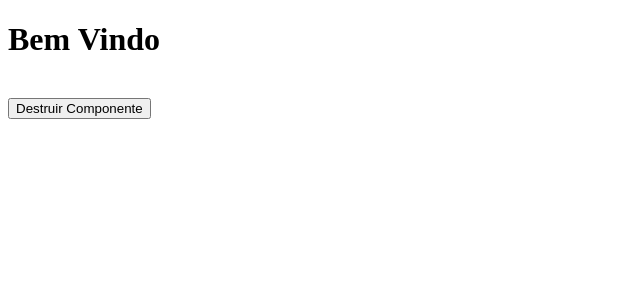
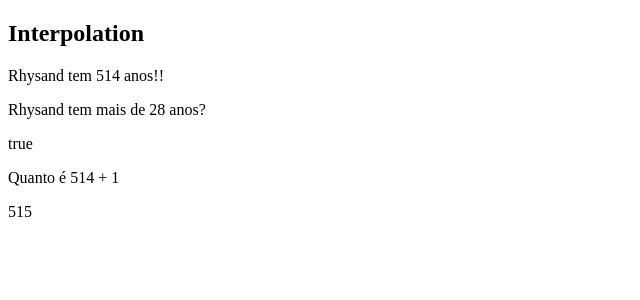
Before and after one commit to RubensHerculano22/AulasAngular, an Angular app: page / in a window 1280 px wide. Shown: the top 300 px of the page, without its empty margins (0-640 px from the left). Built offline with nearby package versions, Linux system fonts and the light colour scheme.

Commit message:
Interpolation

```diff
--- a/src/app/app.component.ts
+++ b/src/app/app.component.ts
@@ -1,52 +1,15 @@
-import { AfterContentChecked, AfterContentInit, AfterViewChecked, AfterViewInit, Component, DoCheck, OnInit } from '@angular/core';
+import { Component, OnInit } from '@angular/core';
 
 @Component({
   selector: 'app-root',
   template: `
-    <!-- {{valor}}
-    <button (click)="adicionar()">Adicionar</button> -->
-    <app-title *ngIf="destruir"></app-title>
-    <br/>
-    <button (click)="destruirComponent()">Destruir Componente</button>
+    <app-data-biding></app-data-biding>
     <router-outlet></router-outlet>
   `
 })
-export class AppComponent implements OnInit, DoCheck, AfterContentInit, AfterContentChecked, AfterViewInit, AfterViewChecked{
-  //public title = 'Bem Vindo'; Variavel para mostrar na tela(app.component.html)
-  // public valor: number = 1;
-
-  public destruir:boolean = true;
-
+export class AppComponent implements OnInit{
   constructor() {}
-
-  // public adicionar(): number {
-  //   return this.valor += 1;
-  // }
 
   ngOnInit(): void {
   }
-
-  public destruirComponent() {
-    this.destruir = false;
-  }
-
-  ngDoCheck(): void {
-    // console.log("doCheck")
-  }
-
-  ngAfterContentInit(): void {
-    // console.log("afterContentInit")
-  }
-
-  ngAfterContentChecked(): void {
-    // console.log("aftercontentChecked")
-  }
-
-  ngAfterViewInit(): void {
-    // console.log("afterViewInit")
-  }
-
-  ngAfterViewChecked(): void {
-    // console.log("afterViewChecked")
-  }
 }
--- a/src/app/app.module.ts
+++ b/src/app/app.module.ts
@@ -4,11 +4,13 @@
 import { AppRoutingModule } from './app-routing.module';
 import { AppComponent } from './app.component';
 import { TitleComponent } from './title/title.component';
+import { DataBidingComponent } from './data-biding/data-biding.component';
 
 @NgModule({
   declarations: [
     AppComponent,
-    TitleComponent
+    TitleComponent,
+    DataBidingComponent
   ],
   imports: [
     BrowserModule,
--- /dev/null
+++ b/src/app/data-biding/data-biding.component.html
@@ -0,0 +1,9 @@
+<h2>Interpolation</h2>
+
+<p>{{ nome }} tem {{ idade }} anos!!</p>
+
+<p>{{nome}} tem mais de 28 anos?</p>
+<p>{{idade > 29}}</p>
+
+<p>Quanto é {{ idade}} + 1</p>
+<p>{{ idade + 1}} </p>
--- /dev/null
+++ b/src/app/data-biding/data-biding.component.ts
@@ -0,0 +1,20 @@
+import { Component, OnInit } from '@angular/core';
+
+@Component({
+  selector: 'app-data-biding',
+  templateUrl: './data-biding.component.html',
+  styleUrls: ['./data-biding.component.scss']
+})
+export class DataBidingComponent implements OnInit{
+
+  public nome:string = "Rhysand";
+  public idade: number = 514;
+
+  constructor() {
+
+  }
+
+  ngOnInit(): void {
+
+  }
+}
```
Also changed, not shown: src/app/data-biding/data-biding.component.scss (added), 1 other file (tests, documents, lock files or other folders).
